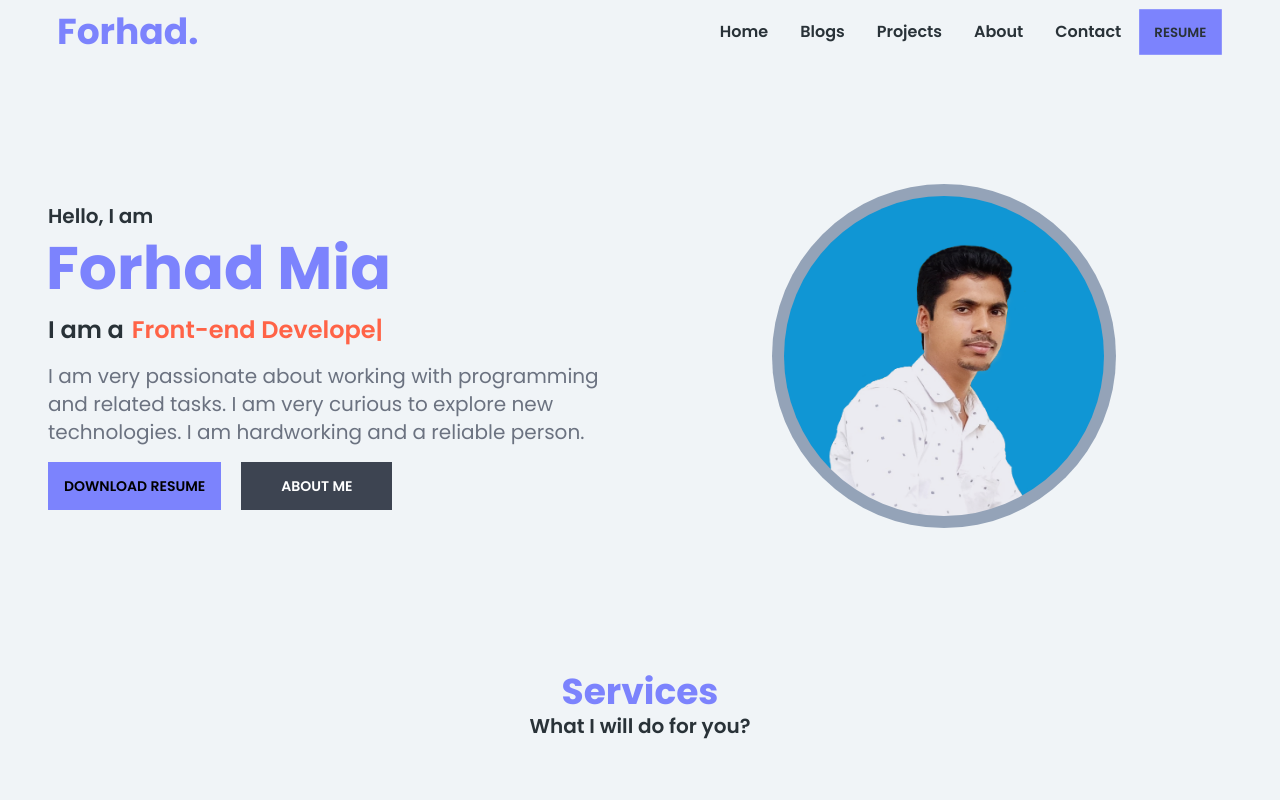
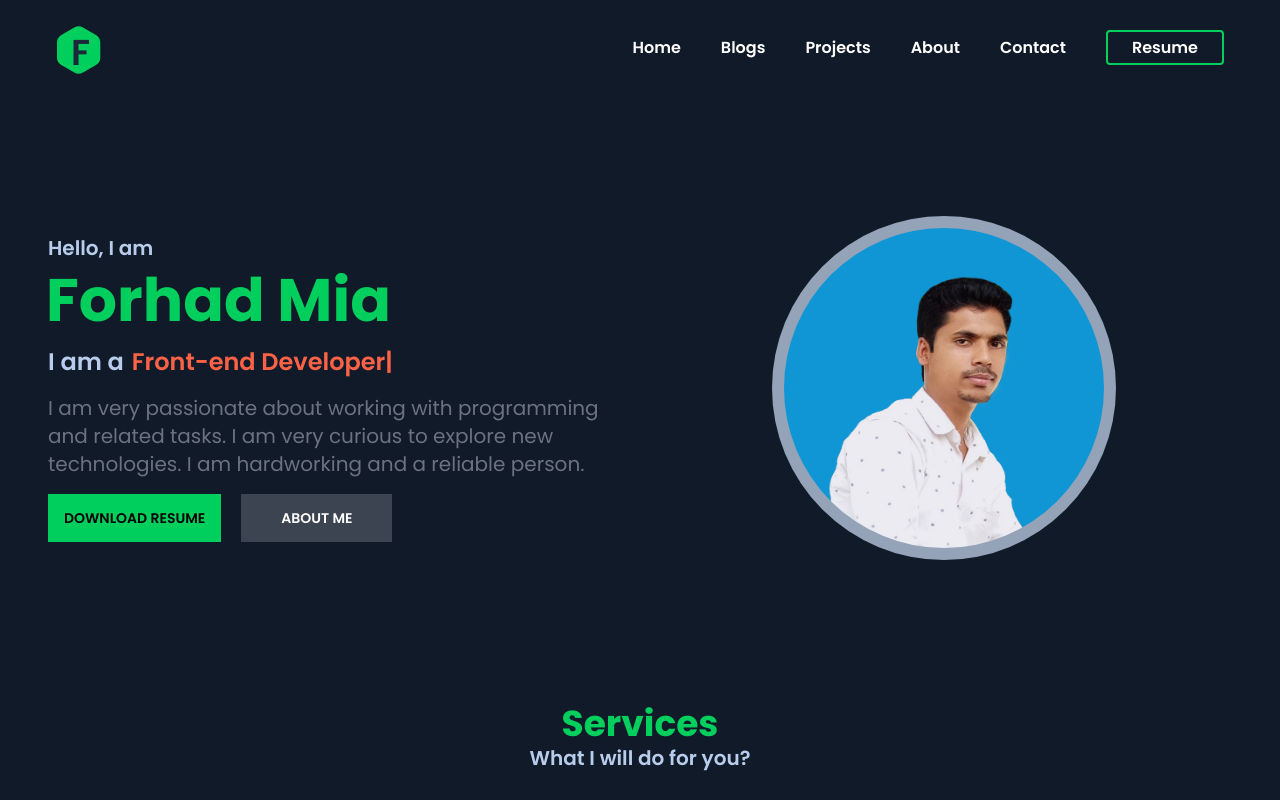
Before and after one commit to forhadmia1/my_protfolio, a React (Create React App) app: page / in a window 1280 px wide. Shown: the top 800 px of the page. Built offline with nearby package versions, Linux system fonts and the light colour scheme; no server answers.

Commit message:
header style change

```diff
--- a/src/App.css
+++ b/src/App.css
@@ -1,3 +1,4 @@
+
 .banner-title{
   position: relative;
 }
--- a/src/App.js
+++ b/src/App.js
@@ -14,7 +14,7 @@ import "aos/dist/aos.css";
 
 function App() {
   return (
-    <div>
+    <>
       <Navbar />
       <Routes>
         <Route path='/' element={<Home />} />
@@ -27,7 +27,7 @@ function App() {
         <Route path='*' element={<NotFound />} />
       </Routes>
       <ToastContainer />
-    </div>
+    </>
   );
 }
 
--- a/src/components/Navbar.js
+++ b/src/components/Navbar.js
@@ -3,44 +3,55 @@ import { Link, NavLink } from 'react-router-dom';
 
 const Navbar = () => {
     return (
-        <nav className='bg-base-100 md:px-12 sticky top-0 z-50'>
+        <nav className='bg-base-100 md:px-12 py-4 sticky top-0 z-50'>
             <div className="navbar bg-base-100">
                 <div className="navbar-start">
-                    <Link to='/' className="md:pl-0 text-primary font-bold btn btn-ghost normal-case text-4xl">Forhad.</Link>
+                    <Link to='/' className="md:pl-0 text-primary font-bold btn btn-ghost normal-case text-4xl">
+                        <div className='relative'>
+                            <svg version="1.1" xmlns="http://www.w3.org/2000/svg" width="44" height="50" viewbox="0 0 43.30127018922193 50" ><path fill="#00cf5d" d="M17.32050807568877 2.4999999999999996Q21.650635094610966 0 25.98076211353316 2.4999999999999996L38.97114317029974 10Q43.30127018922193 12.5 43.30127018922193 17.5L43.30127018922193 32.5Q43.30127018922193 37.5 38.97114317029974 40L25.98076211353316 47.5Q21.650635094610966 50 17.32050807568877 47.5L4.330127018922194 40Q0 37.5 0 32.5L0 17.5Q0 12.5 4.330127018922194 10Z"></path></svg>
+                            <span className='absolute top-2 text-accent font-semibold left-3.5'>F</span>
+                        </div>
+                    </Link>
                 </div>
                 <div className='w-full justify-end'>
                     <div className="dropdown">
-                        <label tabIndex="0" className="btn btn-ghost lg:hidden">
-                            <svg xmlns="http://www.w3.org/2000/svg" className="h-5 w-5" fill="none" viewBox="0 0 24 24" stroke="currentColor"><path strokeLinecap="round" strokeLinejoin="round" strokeWidth="2" d="M4 6h16M4 12h8m-8 6h16" /></svg>
-                        </label>
-                        <ul tabIndex="0" className="menu menu-compact dropdown-content mt-3 p-2 shadow bg-base-100 rounded-box w-48 right-1">
+                        <div className='w-10 h-10 bg-primary flex justify-center items-center rounded lg:hidden'>
+                            <label tabIndex="0" className=" text-accent">
+                                <svg xmlns="http://www.w3.org/2000/svg" className="h-5 w-5" fill="none" viewBox="0 0 24 24" stroke="currentColor"><path strokeLinecap="round" strokeLinejoin="round" strokeWidth="2" d="M4 6h16M4 12h8m-8 6h16" /></svg>
+                            </label>
+                        </div>
+                        <ul tabIndex="0" className="dropdown-content mt-1 py-4 shadow bg-accent text-secondary rounded-box w-48 right-0 px-6 flex gap-3 flex-col">
                             <li className='items-end'><Link className='w-full justify-end' to='/home'><span>Home</span></Link></li>
                             <li className='items-end'><Link className='w-full justify-end' to='/blogs'><span>Blogs</span></Link></li>
                             <li className='items-end'><Link className='w-full justify-end' to='/projects'><span>Projects</span></Link></li>
                             <li className='items-end'><Link className='w-full justify-end' to='/about'><span>About</span></Link></li>
                             <li className='items-end'><Link className='w-full justify-end' to='/contact'><span>Contact</span></Link></li>
-                            <li><a target='_blank' rel="noreferrer" href='https://drive.google.com/file/d/15ka36LpmP1yD4NX7_7Iw7iydKCtjP3fa/view?usp=sharing' className="btn bg-primary hover:bg-dark hover:text-white border-none px-4 font-semibold" download>Resume</a></li>
+                            <li className='mt-2'>
+                                <a target='_blank' rel="noreferrer" href='https://drive.google.com/file/d/1kpp1hjuDqpay1NWYpmAikoSdOwRLiD0C/view?usp=sharing' className="btn-outline-primary  border-primary p-1 border-2 px-6 font-semibold text-secondary rounded" download>Resume</a>
+                            </li>
                         </ul>
                     </div>
                 </div>
                 <div className="navbar-end hidden lg:flex">
-                    <ul className="menu menu-horizontal p-0 font-semibold">
+                    <ul className="menu-horizontal gap-10 p-0 font-semibold">
                         <li>
-                            <NavLink to='/home' className={({ isActive }) => isActive ? 'text-primary' : ''}>Home</NavLink>
+                            <NavLink to='/home' className={({ isActive }) => isActive ? 'text-primary' : 'text-secondary'}>Home</NavLink>
                         </li>
                         <li>
-                            <NavLink to='/blogs' className={({ isActive }) => isActive ? 'text-primary' : ''}>Blogs</NavLink>
+                            <NavLink to='/blogs' className={({ isActive }) => isActive ? 'text-primary' : 'text-secondary'}>Blogs</NavLink>
                         </li>
                         <li>
-                            <NavLink to='/projects' className={({ isActive }) => isActive ? 'text-primary' : ''}>Projects</NavLink>
+                            <NavLink to='/projects' className={({ isActive }) => isActive ? 'text-primary' : 'text-secondary'}>Projects</NavLink>
                         </li>
                         <li>
-                            <NavLink to='/about' className={({ isActive }) => isActive ? 'text-primary' : ''}>About</NavLink>
+                            <NavLink to='/about' className={({ isActive }) => isActive ? 'text-primary' : 'text-secondary'}>About</NavLink>
                         </li>
                         <li>
-                            <NavLink to='/contact' className={({ isActive }) => isActive ? 'text-primary' : ''}>Contact</NavLink>
+                            <NavLink to='/contact' className={({ isActive }) => isActive ? 'text-primary' : 'text-secondary'}>Contact</NavLink>
                         </li>
-                        <li><a target='_blank' rel="noreferrer" href='https://drive.google.com/file/d/15ka36LpmP1yD4NX7_7Iw7iydKCtjP3fa/view?usp=sharing' className="btn bg-primary hover:bg-dark hover:text-white border-none px-4 font-semibold" download>Resume</a></li>
+                        <li>
+                            <a target='_blank' rel="noreferrer" href='https://drive.google.com/file/d/1kpp1hjuDqpay1NWYpmAikoSdOwRLiD0C/view?usp=sharing' className="btn-outline-primary  border-primary p-1 border-2 px-6 font-semibold text-secondary rounded" download>Resume</a>
+                        </li>
                     </ul>
                 </div>
             </div>
--- a/tailwind.config.js
+++ b/tailwind.config.js
@@ -6,11 +6,11 @@ module.exports = {
     themes: [
       {
         mytheme: {
-          primary: "#7C83FD",
-          secondary: "#f6d860",
-          accent: "#37cdbe",
+          primary: "#00CF5D",
+          secondary: "#FFFFFF",
+          accent: "#1D293A",
           neutral: "#3d4451",
-          "base-100": "#F0F4F7",
+          "base-100": "#111A28",
         }
       }
     ],
```
Also changed, not shown: 2 other files (tests, documents, lock files or other folders).
